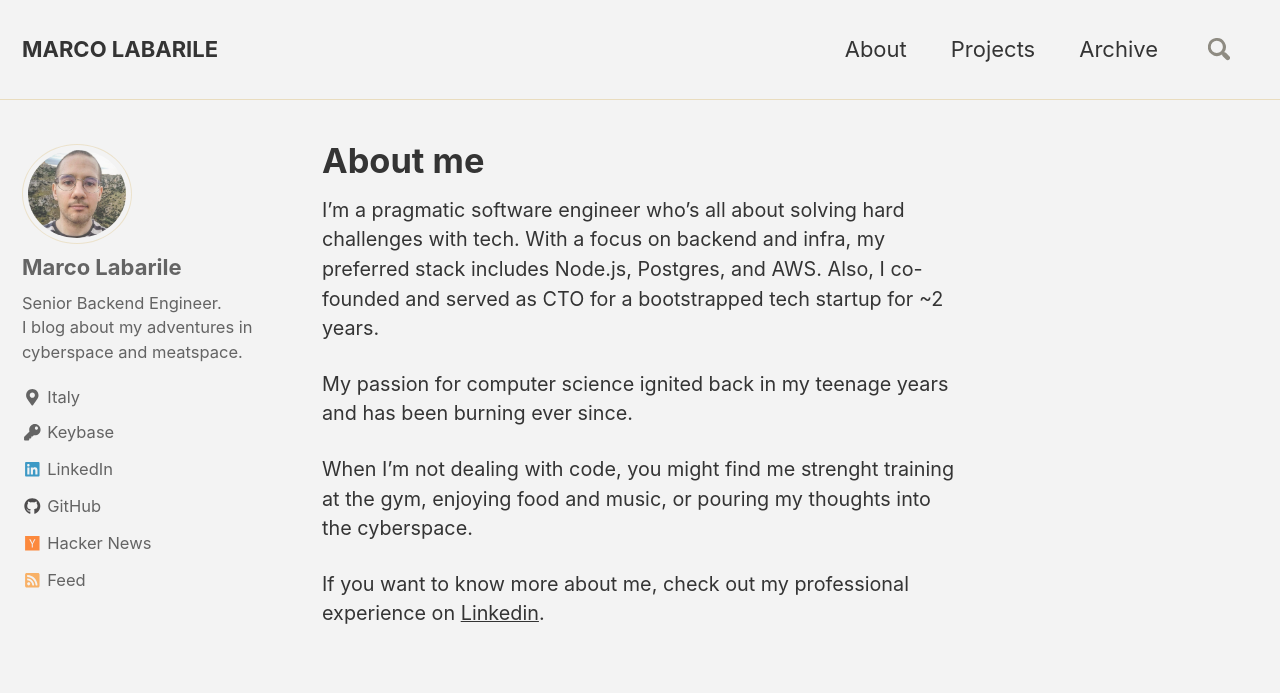
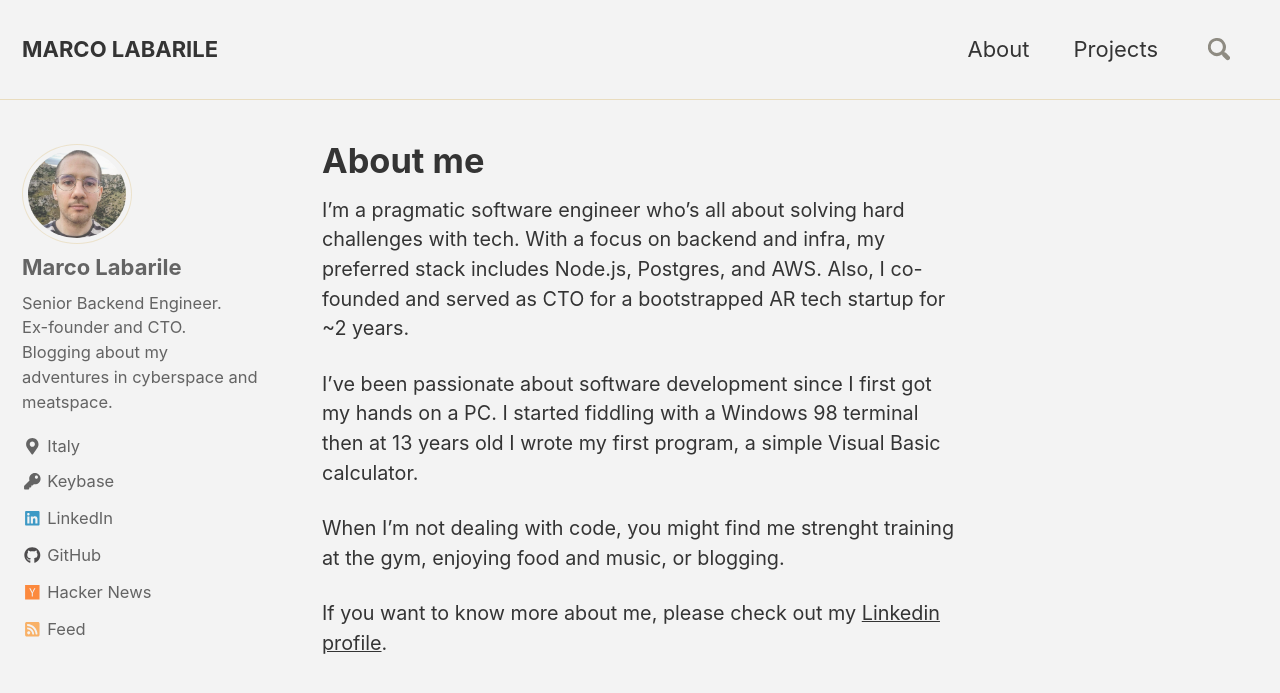
Before and after one commit to labarilem/labarilem.github.io, a Jekyll site: the page built from _pages/about.md, in a window 1280 px wide and 900 px high. Shown: the top 693 px of the window. Built offline with Jekyll 4.4.1, drawn with Linux system fonts in a browser that asks for light colours; nearby versions of some CDN libraries; comment, search, counter and statistics services are not loaded.

```diff
--- a/_config.yml
+++ b/_config.yml
@@ -98,7 +98,7 @@
 author:
   name             : "Marco Labarile"
   avatar           : "/assets/images/bio-photo.jpg"
-  bio              : "Senior Backend Engineer.<br />I blog about my adventures in cyberspace and meatspace."
+  bio              : "Senior Backend Engineer.<br />Ex-founder and CTO.<br />Blogging about my adventures in cyberspace and meatspace."
   location         : "Italy"
   email            :
   uri              :
--- a/_data/navigation.yml
+++ b/_data/navigation.yml
@@ -3,5 +3,5 @@
     url: /about/
   - title: "Projects"
     url: /projects/
-  - title: "Archive"
-    url: /year-archive/
+  # - title: "Archive"
+  #   url: /year-archive/
--- a/_pages/about.md
+++ b/_pages/about.md
@@ -3,10 +3,10 @@
 title: About me
 ---
 
-I'm a pragmatic software engineer who's all about solving hard challenges with tech. With a focus on backend and infra, my preferred stack includes Node.js, Postgres, and AWS. Also, I co-founded and served as CTO for a bootstrapped tech startup for ~2 years.
+I'm a pragmatic software engineer who's all about solving hard challenges with tech. With a focus on backend and infra, my preferred stack includes Node.js, Postgres, and AWS. Also, I co-founded and served as CTO for a bootstrapped AR tech startup for ~2 years.
 
-My passion for computer science ignited back in my teenage years and has been burning ever since.
+I've been passionate about software development since I first got my hands on a PC. I started fiddling with a Windows 98 terminal then at 13 years old I wrote my first program, a simple Visual Basic calculator.
 
-When I'm not dealing with code, you might find me strenght training at the gym, enjoying food and music, or pouring my thoughts into the cyberspace.
+When I'm not dealing with code, you might find me strenght training at the gym, enjoying food and music, or blogging.
 
-If you want to know more about me, check out my professional experience on [Linkedin](https://www.linkedin.com/in/marcolabarile/).
+If you want to know more about me, please check out my [Linkedin profile](https://www.linkedin.com/in/marcolabarile/).
```
Also changed, not shown: _pages/category-archive.md (added, +6 -0 lines), _pages/tag-archive.md (added, +6 -0 lines), _posts/2025-02-23-pg-fixtures-editor.md (added, +35 -0 lines).
